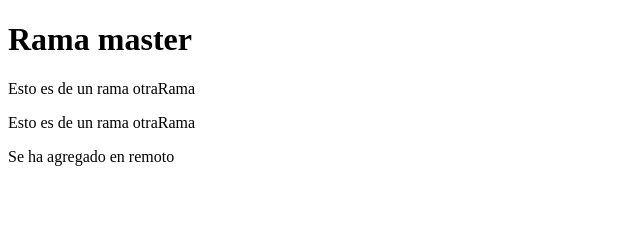
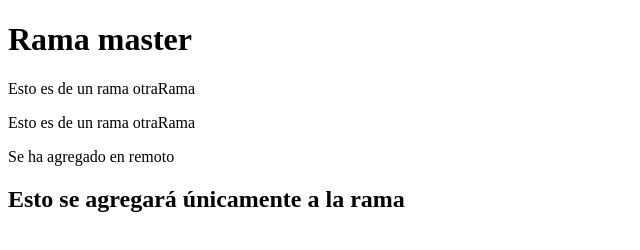
Before and after one commit to planetoide/clonacion, a plain HTML site: page index.html in a window 1280 px wide. Shown: the whole page, without its empty margins (0-640 px from the left). Drawn offline with Linux system fonts and the light colour scheme.

Commit message:
agrego al go nuevo desde local a la rama

```diff
--- a/index.html
+++ b/index.html
@@ -11,5 +11,6 @@
     <p>Esto es de un rama otraRama</p>
     <p>Esto es de un rama otraRama</p>
     <p>Se ha agregado en remoto</p>
+    <h2>Esto se agregará únicamente a la rama</h2>
 </body>
 </html>
```
